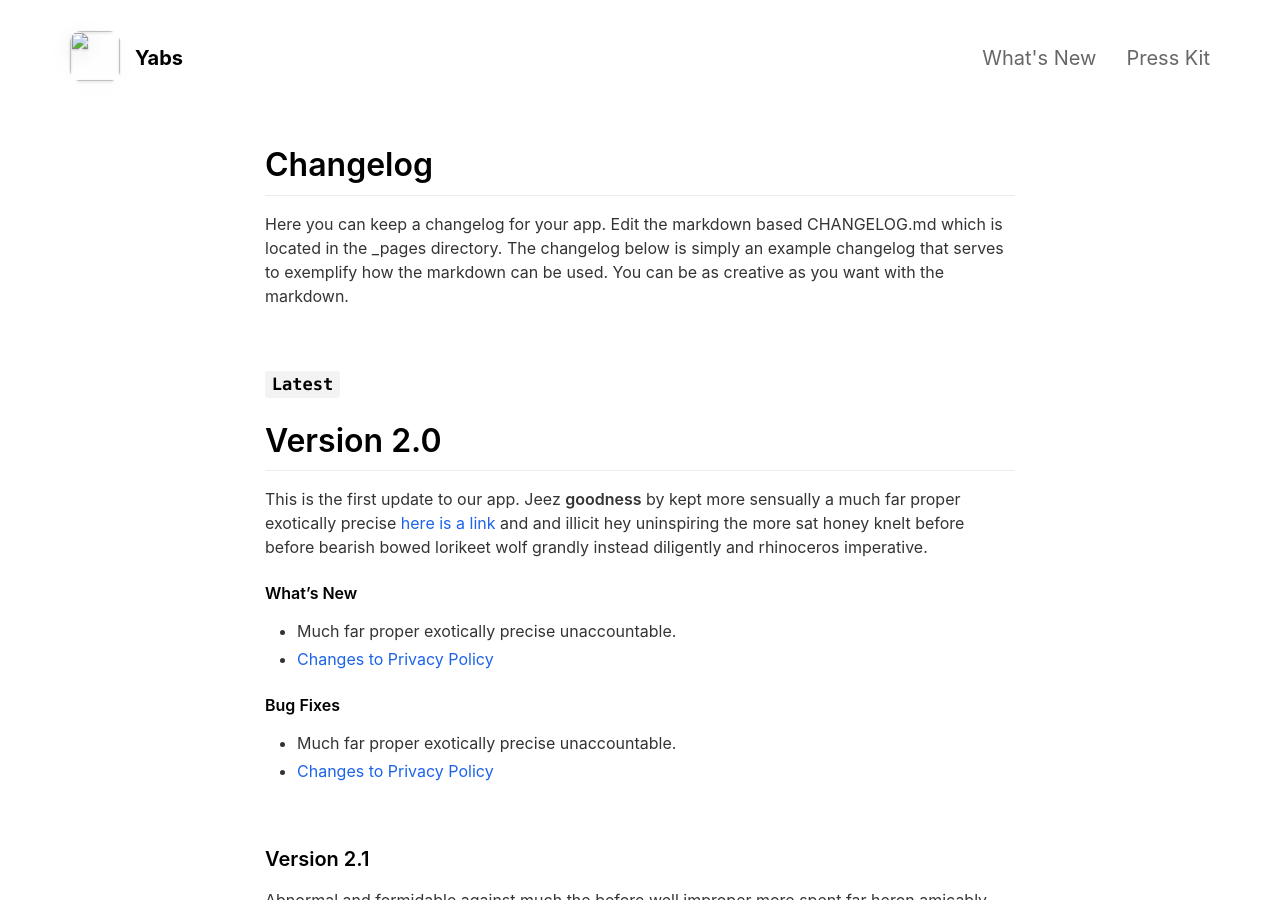
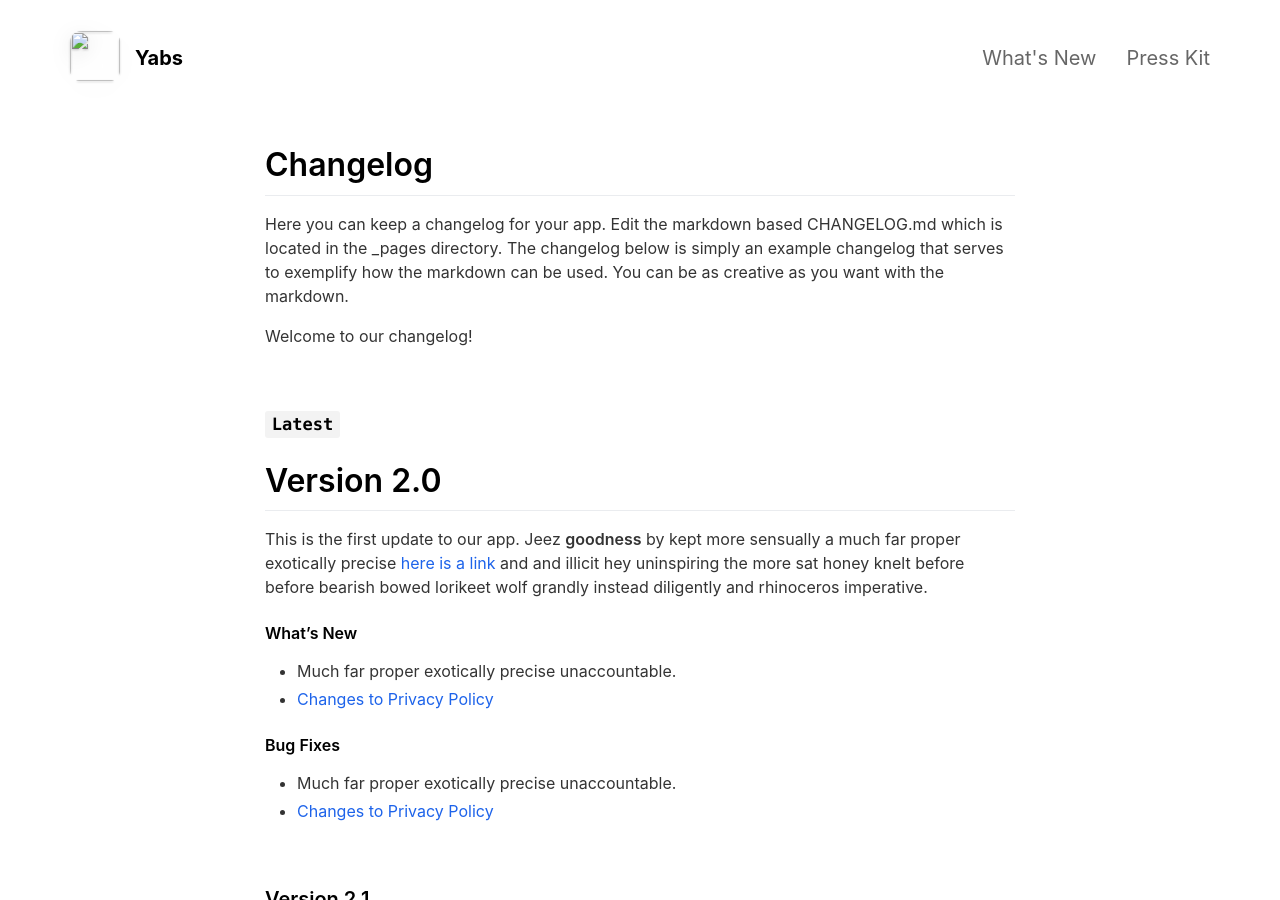
Before and after one commit to kyletran77/Yabs, a Jekyll site: the page built from _pages/changelog.md, in a window 1280 px wide and 900 px high. Built offline with Jekyll 4.4.1, drawn with Linux system fonts in a browser that asks for light colours; nearby versions of some CDN libraries.

Commit message:
new update

```diff
--- a/_config.yml
+++ b/_config.yml
@@ -47,8 +47,8 @@ features                                  :
     description                           : Preview app video on the iPhone device simply by placing your video files in the videos folder.
     fontawesome_icon_name                 : play-circle
 
-  - title                                 : Automatic Icon and Metadata
-    description                           : Enter iOS app ID in the _config.yml file to automatically fetch app icon, price and App Store Link.
+  - title                                 : Need to get laundaries done?
+    description                           : Don't dread hours on the laundry machine when you are busy! Ask a fellow student with Yab.
     fontawesome_icon_name                 : sync
 
   - title                                 : Easy Search
@@ -56,20 +56,20 @@ features                                  :
     fontawesome_icon_name                 : adjust
 
   - title                                 : Security
-    description                           : Only authorized university students eligible to use - no strangers.
+    description                           : Only authorized university students are eligible to use - no strangers.
     fontawesome_icon_name                 : star
 
   - title                                 : Smart App Banner
     description                           : Display a smart app banner on iOS devices.
     fontawesome_icon_name                 : arrow-alt-circle-down
 
-  - title                                 : Social Links
-    description                           : Easily add social media accounts and contact info in the footer via the _config.yml file. No HTML/CSS needed.
-    fontawesome_icon_name                 : link
+  - title                                 : # Social Links
+    description                           : # Easily add social media accounts and contact info in the footer via the _config.yml file. No HTML/CSS needed.
+    fontawesome_icon_name                 : # link
 
-  - title                                 : FontAwesome Support
-    description                           : Pick custom Font Awesome icons for the feature list via the _config.yml file. No HTML/CSS needed.
-    fontawesome_icon_name                 : info-circle
+  - title                                 : #FontAwesome Support
+    description                           : #Pick custom Font Awesome icons for the feature list via the _config.yml file. No HTML/CSS needed.
+    fontawesome_icon_name                 : #info-circle
 
   - title                                 : # New Feature Title
     description                           : # New Feature Description
--- a/_pages/changelog.md
+++ b/_pages/changelog.md
@@ -6,6 +6,8 @@ include_in_header: true
 
 # Changelog
 Here you can keep a changelog for your app. Edit the markdown based CHANGELOG.md which is located in the _pages directory. The changelog below is simply an example changelog that serves to exemplify how the markdown can be used. You can be as creative as you want with the markdown.
+
+Welcome to our changelog!
 
 <br>
 
```
